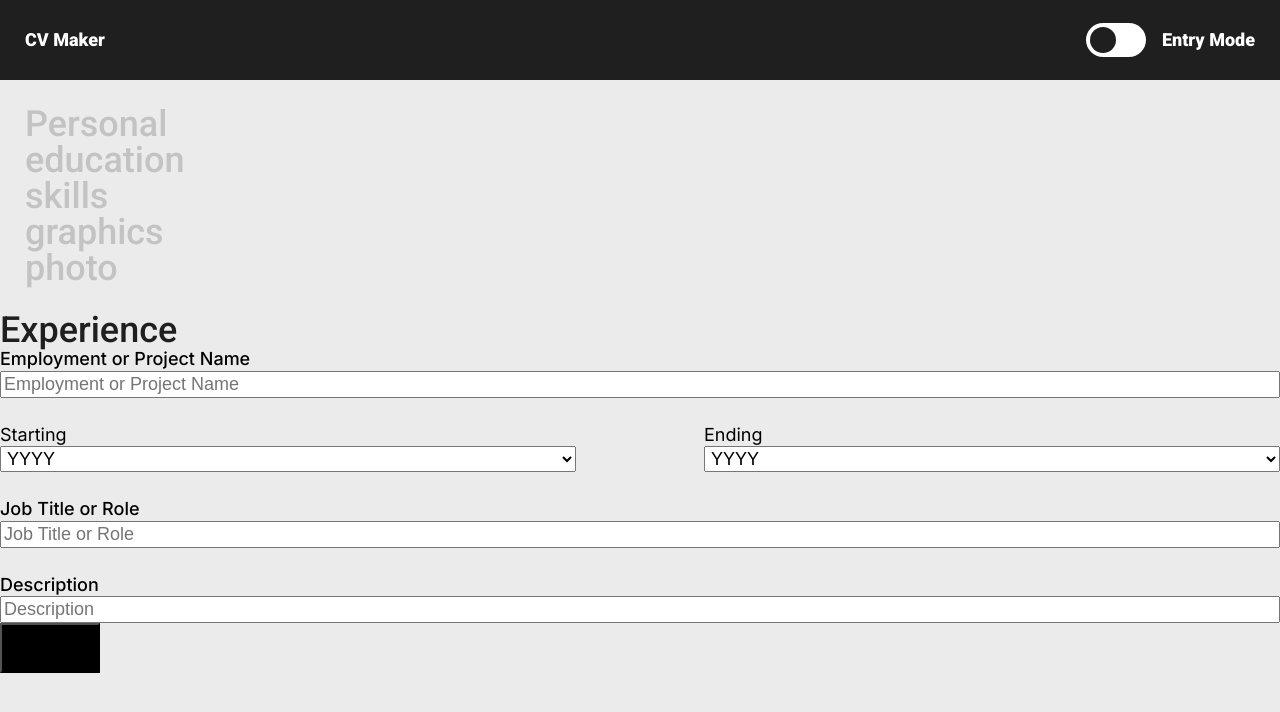
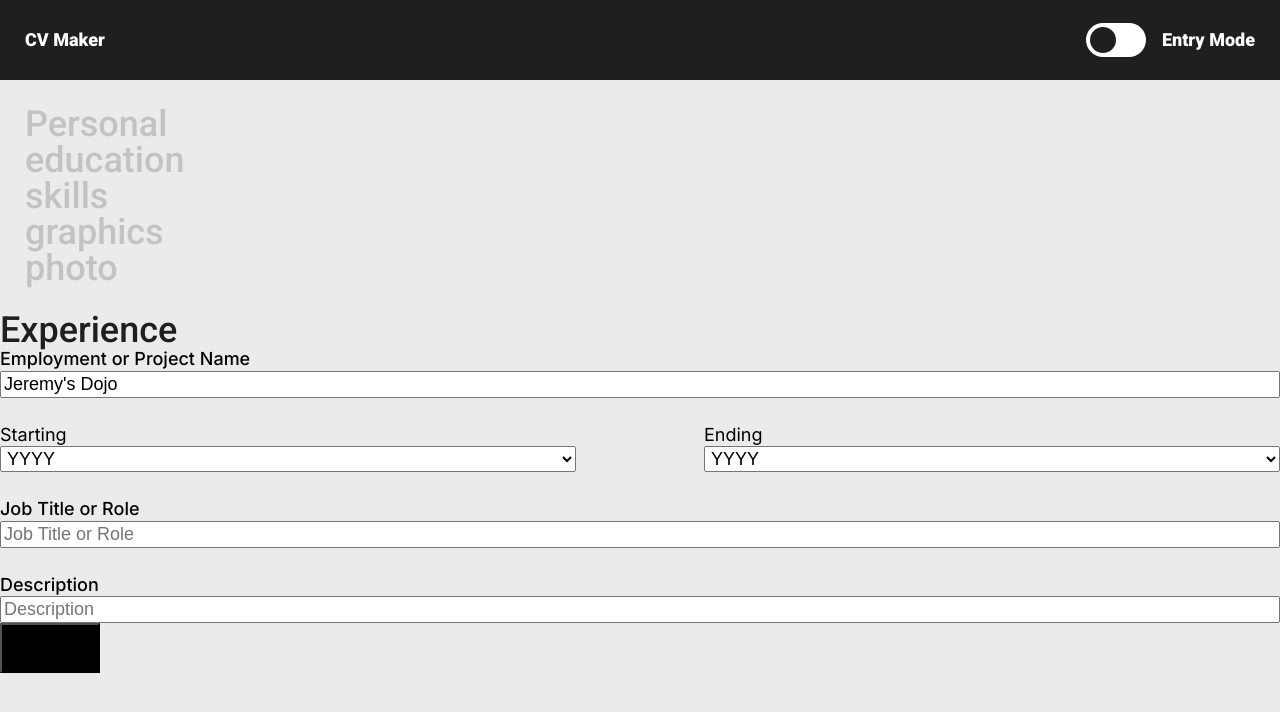
Before and after one commit to jpotterfi/CV-maker, a React (Create React App) app in the folder cv-project/: page / in a window 1280 px wide. Both pictures are taken after a click on the element "Experience". Shown: the top 712 px of the page. Built offline with nearby package versions, Linux system fonts and the light colour scheme.

Commit message:
added counter to Experience component to keep track of # of experience modules

```diff
--- a/cv-project/src/Components/Experience.js
+++ b/cv-project/src/Components/Experience.js
@@ -1,6 +1,12 @@
 import ModExperience from "./Modules/ModExperience";
 
 export default function Experience(props) {
+  let counter = 0;
+
+  function increaseCounter() {
+    counter++;
+  }
+
   function toggleActive() {
     return props.activeComponentToggle(
       "experience",
@@ -21,7 +27,11 @@ export default function Experience(props) {
         Experience
       </h3>
       {props.activeComponentData.experience && (
-        <ModExperience data={props.data} handleChange={props.handleChange} />
+        <ModExperience
+          data={props.data}
+          handleChange={props.handleChange}
+          counter={counter}
+        />
       )}
       <button id="addExperience"></button>
     </section>
--- a/cv-project/src/Components/Modules/ModExperience.js
+++ b/cv-project/src/Components/Modules/ModExperience.js
@@ -1,6 +1,6 @@
 export default function ModExperience(props) {
-  //   console.log(props.data.experience[0].experienceName);
-  //   console.log(props.data.experience.length - 1);
+  let counter = -1;
+  counter++;
   return (
     // experience: [
     //     {
@@ -19,8 +19,9 @@ export default function ModExperience(props) {
           placeholder="Employment or Project Name"
           name="experienceName"
           className="experience"
-          id={props.data.experience.length - 1}
+          id={props.counter}
           onChange={props.handleChange}
+          value={props.data.experience[props.counter].experienceName}
         />
       </div>
       <div className="row between">
```
